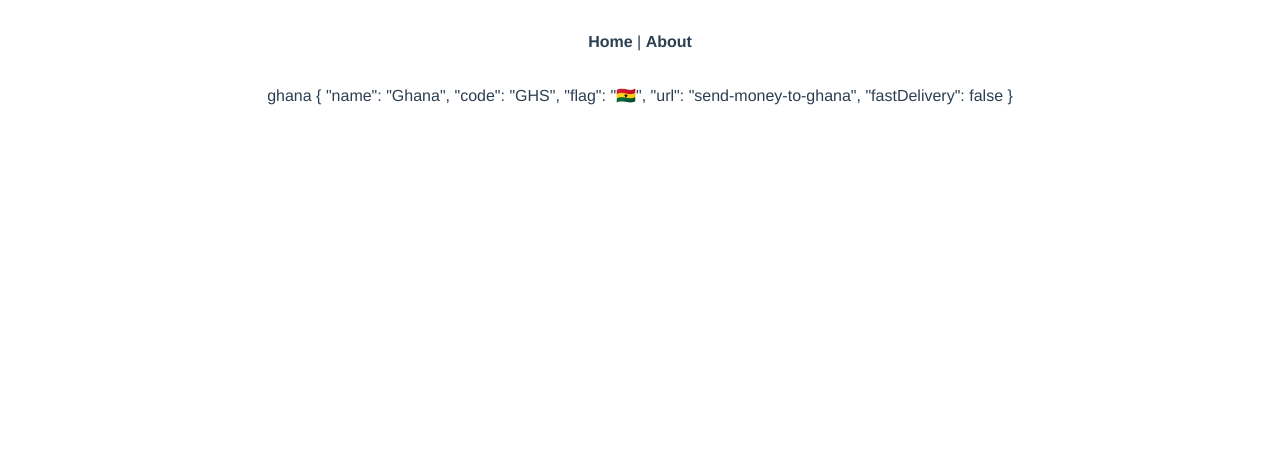
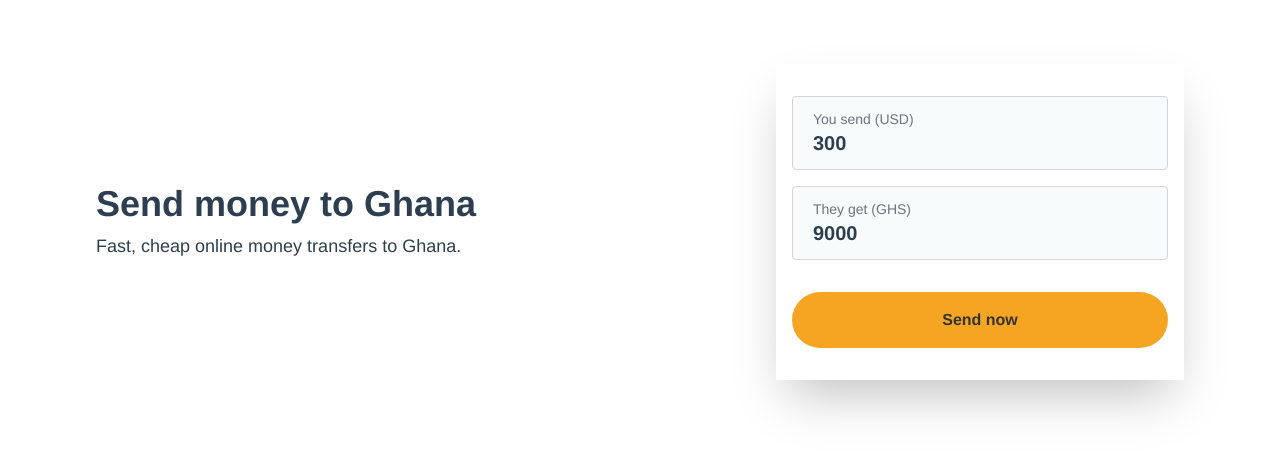
Before and after one commit to ejirocodes/remittance-app, a Vue app: page /send-money/ghana in a window 1280 px wide. Shown: the top 454 px of the page. Built offline with nearby package versions, Linux system fonts and the light colour scheme.

Commit message:
send money UI implementation

```diff
--- a/src/App.vue
+++ b/src/App.vue
@@ -1,8 +1,4 @@
 <template>
-  <div id="nav">
-    <router-link to="/">Home</router-link> |
-    <router-link to="/about">About</router-link>
-  </div>
   <router-view/>
 </template>
 
--- a/src/assets/css/tailwind.css
+++ b/src/assets/css/tailwind.css
@@ -1,3 +1,9 @@
 @tailwind base;
 @tailwind components;
 @tailwind utilities;
+
+@layer components {
+    .transaction-display {
+      @apply bg-light w-full border border-solid border-gray-300 rounded py-3 px-5;
+    }
+  }
--- a/src/views/SendMoney.vue
+++ b/src/views/SendMoney.vue
@@ -1,8 +1,81 @@
 <template>
-  <div>
-    {{ route.params.name }}
-    {{ selectedCountry }}
-  </div>
+  <section
+    class="text-left lg:px-24 lg:py-16 flex items-center justify-between"
+  >
+    <div class="w-full">
+      <h1 class="font-black text-4xl mb-[0.5rem]">
+        Send money to {{ selectedCountry.name }}
+      </h1>
+      <p class="text-lg">
+        Fast, cheap online money transfers to {{ selectedCountry.name }}.
+      </p>
+    </div>
+    <div class="w-3/5">
+      <div class="shadow-2xl px-4 py-8">
+        <div
+          class="transaction-display mb-4"
+          v-if="selectedCountry.fastDelivery"
+        >
+          <p class="text-sm text-gray-500">Delivery</p>
+          <div>
+            <div class="font-black text-xl">SWIFT</div>
+          </div>
+        </div>
+        <div class="transaction-display mb-4">
+          <p class="text-sm text-gray-500">You send (USD)</p>
+          <div>
+            <input
+              type="text"
+              class="
+                font-black
+                text-xl
+                bg-transparent
+                w-full
+                outline-none
+                border-0
+              "
+              v-model="sendAmouut"
+            />
+          </div>
+        </div>
+        <div class="transaction-display mb-8">
+          <p class="text-sm text-gray-500">
+            They get ({{ selectedCountry.code }})
+          </p>
+          <div>
+            <input
+              type="text"
+              class="
+                font-black
+                text-xl
+                bg-transparent
+                w-full
+                outline-none
+                border-0
+              "
+              readonly
+              v-model="receivedAmouut"
+            />
+          </div>
+        </div>
+        <button
+          class="
+            bg-pri
+            text-dark
+            w-full
+            rounded-full
+            font-bold
+            px-5
+            py-4
+            hover:bg-sec
+            transition-all
+          "
+        >
+          Send now
+        </button>
+      </div>
+    </div>
+  </section>
 </template>
 
 <script lang="ts">
@@ -13,6 +86,8 @@ export default defineComponent({
   name: "SendMoney",
   setup() {
     let route = useRoute();
+    const sendAmouut = ref<string>("300");
+    const receivedAmouut = ref<string>("9000");
     const countries = ref([
       {
         name: "Nigeria",
@@ -43,7 +118,7 @@ export default defineComponent({
       );
     });
 
-    return { selectedCountry, route };
+    return { selectedCountry, route, sendAmouut, receivedAmouut };
   },
 });
 </script>
--- a/tailwind.config.js
+++ b/tailwind.config.js
@@ -4,22 +4,24 @@ module.exports = {
   darkMode: false, // or 'media' or 'class'
   theme: {
     extend: {
-        textColor: theme => ({
-          ...theme("colors"),
-          pri: "#F5A522",
-          sec: "#23D3C5",
-          dark:'#333'
-        }),
-        backgroundColor: theme => ({
-          ...theme("colors"),
-          pri: "#F5A522",
-          sec: "#23D3C5",
-          dark:'#333'
-        }),
-      },
+      textColor: (theme) => ({
+        ...theme('colors'),
+        pri: '#F5A522',
+        sec: '#23D3C5',
+        dark: '#333',
+        light: '#F7FBFC',
+      }),
+      backgroundColor: (theme) => ({
+        ...theme('colors'),
+        pri: '#F5A522',
+        sec: '#23D3C5',
+        dark: '#333',
+        light: '#F7FBFC',
+      }),
+    },
   },
   variants: {
     extend: {},
   },
   plugins: [],
-}
+};
```
